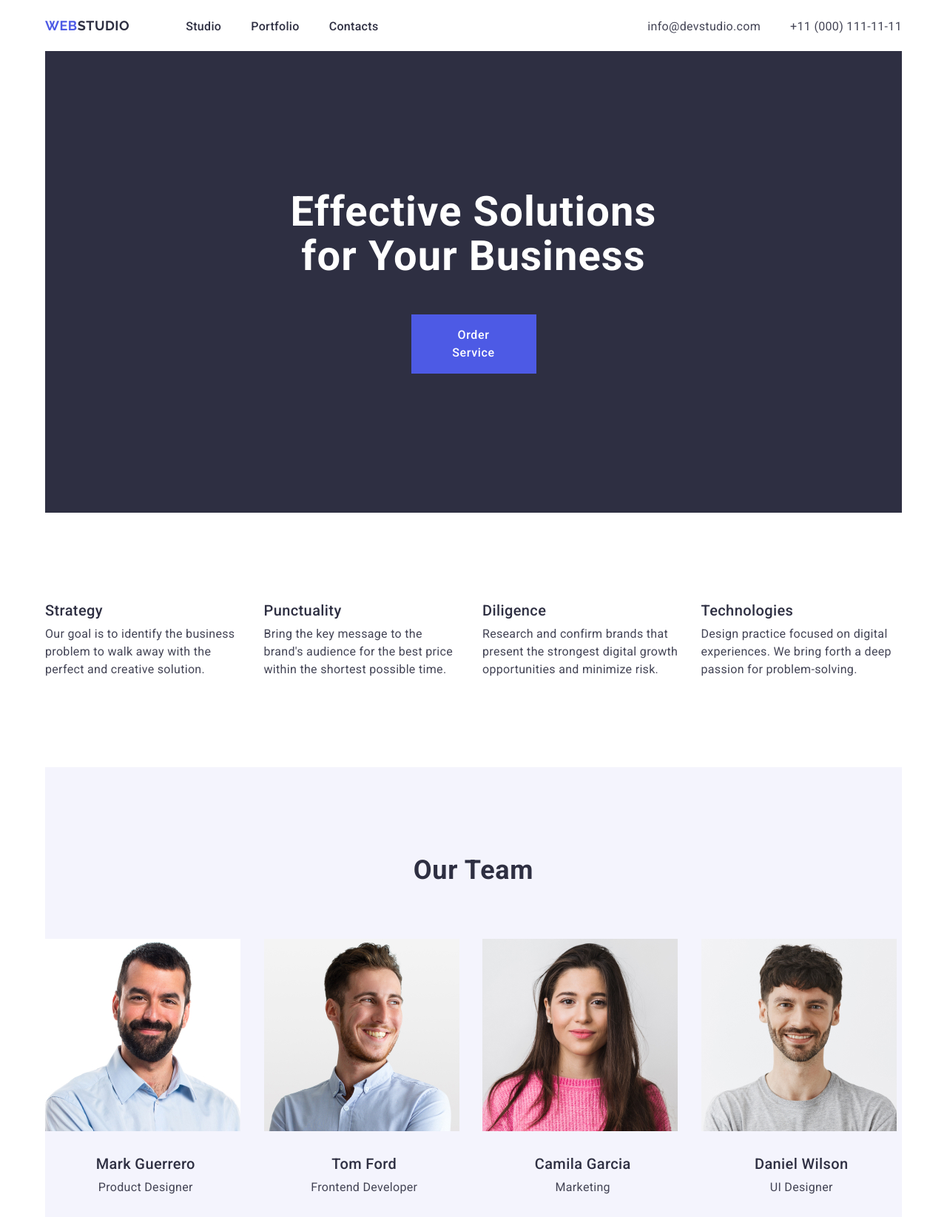
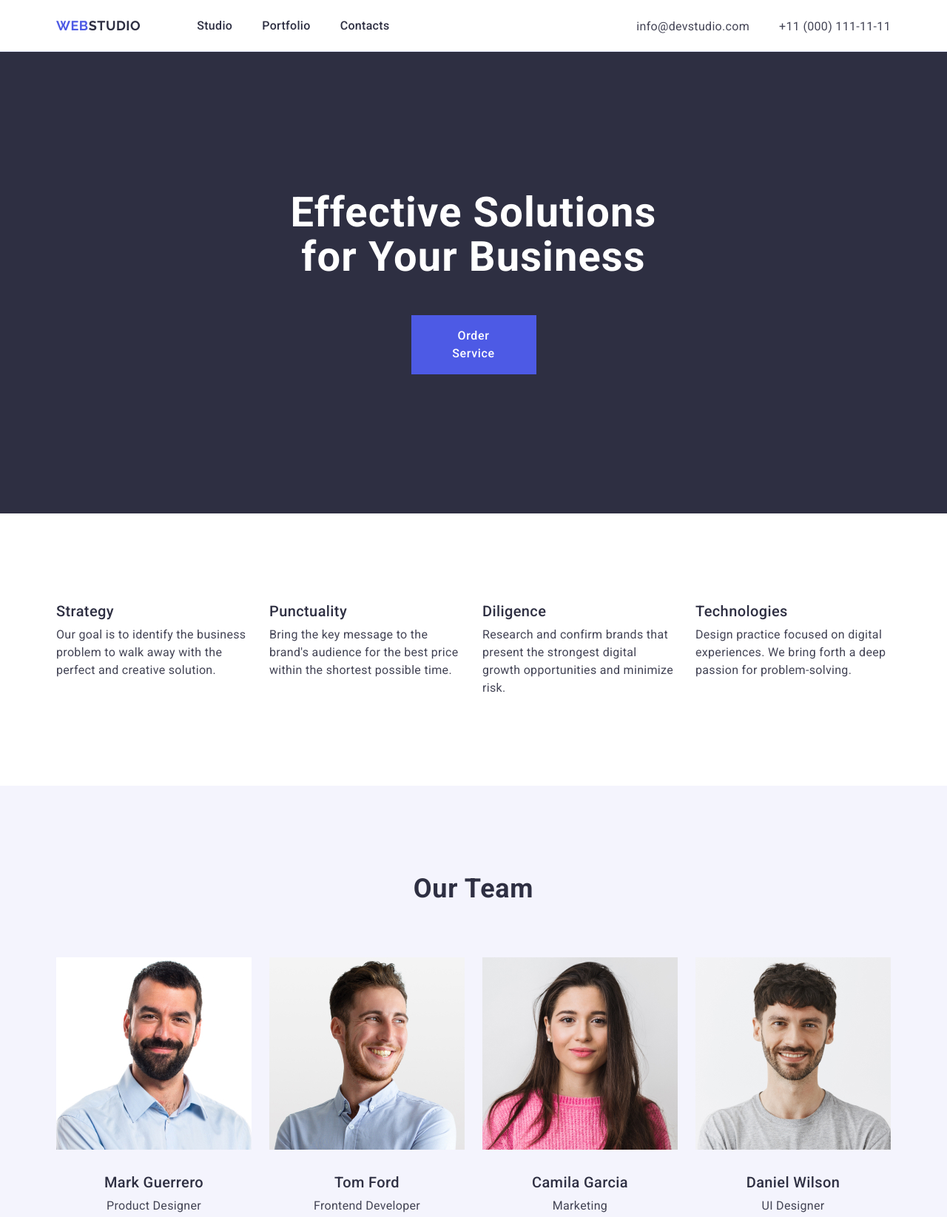
Before and after one commit to KostiantynDenysov/goit-markup-hw-03, a plain HTML site: page index.html in a window 1280 px wide. Shown: the top 1645 px of the page at 74% size. Drawn offline with nearby package versions, Linux system fonts and the light colour scheme.

Commit message:
third update html and css

```diff
--- a/css/styles.css
+++ b/css/styles.css
@@ -71,11 +71,13 @@ p {
 }
 
 .header {
+  border-bottom: 1px solid #e7e9fc;
 }
 
 .container {
   max-width: 1158px;
   margin: 0 auto;
+  padding: 0 15px;
 }
 
 .header-flex {
@@ -85,7 +87,7 @@ p {
 
 .header-menu {
   display: flex;
-  column-gap: 76px;
+  align-items: center;
 }
 .header-logo {
   font-family: "Raleway", sans-serif;
@@ -96,6 +98,7 @@ p {
   letter-spacing: 0.03em;
   color: #4d5ae5;
   padding: 24px 0;
+  margin-right: 76px;
 }
 .header-color {
   color: #2e2f42;
@@ -103,15 +106,14 @@ p {
 
 .header-list {
   display: flex;
-  column-gap: 40px;
+  gap: 40px;
 }
 
 .header-item {
   font-weight: 500;
   letter-spacing: 0.02em;
   color: #2e2f42;
-  padding-top: 24px;
-  display: inline-block;
+  padding: 24px 0;
   width: calc((100% - 80px) / 3);
 }
 
@@ -126,7 +128,7 @@ p {
 
 .header-contacts {
   display: flex;
-  column-gap: 40px;
+  gap: 40px;
 }
 
 .header-subitem {
@@ -268,7 +270,7 @@ p {
   text-transform: uppercase;
   color: #4d5ae5;
   display: inline-block;
-  margin-top: 16px;
+  margin-bottom: 16px;
 }
 .footer-color {
   color: #f4f4fd;
--- a/index.html
+++ b/index.html
@@ -46,11 +46,14 @@
         </div>
     </header>
     <main class="main">
-        <section class="title container">
+        <section class="title">
+          <div class="container">
             <h1 class="title-main">Effective Solutions for Your Business</h1>
             <button class="title-button" type="button">Order Service</button>
+          </div>
         </section>
-        <section class="columns section container">
+        <section class="columns section">
+          <div class="container">
             <h2 hidden>Section 2</h2>
             <ul class="columns-list">
               <li class="columns-item">
@@ -82,8 +85,10 @@
                 </p>
               </li>
             </ul>
+          </div>
         </section>
-        <section class="team section container">
+        <section class="team section">
+          <div class="container">
             <h2 class="team-title">Our Team</h2>
             <ul class="team-list">
               <li class="team-item">
@@ -127,8 +132,10 @@
                 <p class="team-text">UI Designer</p>
               </li>
             </ul>
+          </div>
         </section>
-        <section class="portfolio section container">
+        <section class="portfolio section">
+          <div class="container">
             <h2 class="portfolio-title">Our Portfolio</h2>
             <ul class="portfolio-list">
               <li class="portfolio-item">
@@ -192,6 +199,7 @@
                 <p class="portfolio-text">Marketing</p>
               </li>
             </ul>
+          </div>
         </section>
     </main>
     <footer class="footer">
```
Lines whose indentation alone changed are shown as unchanged.
